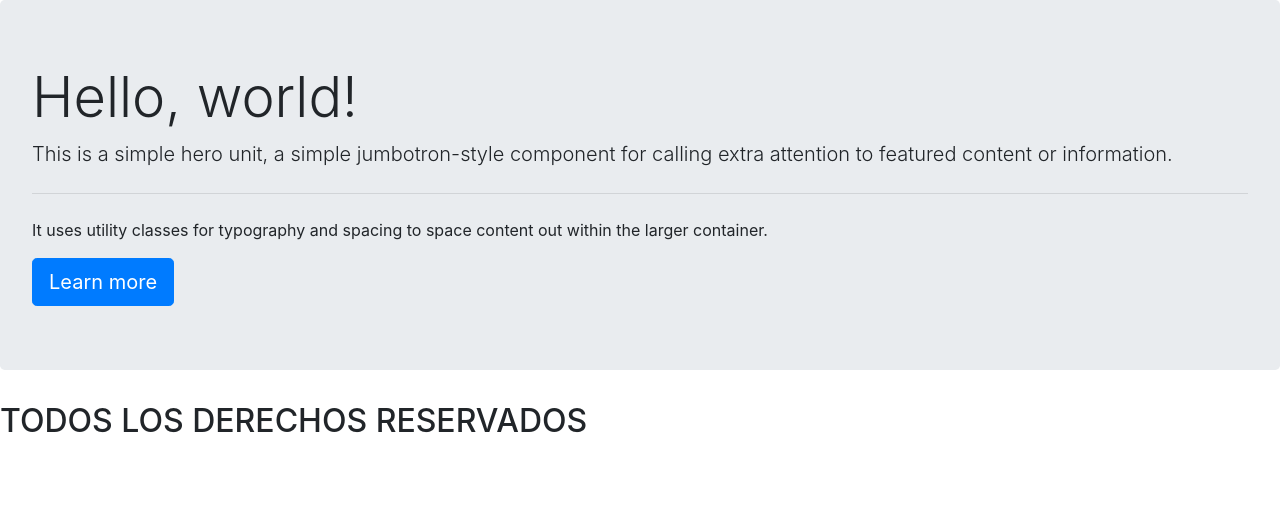
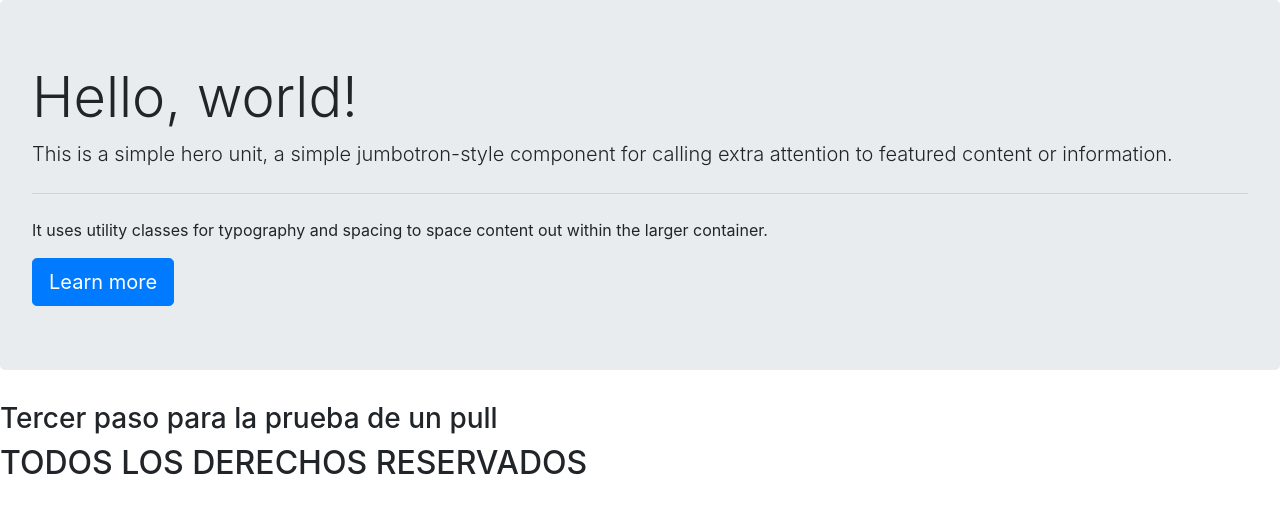
Before and after one commit to mirabalmartin/web-git, a plain HTML site: page index.html in a window 1280 px wide. Drawn offline with nearby package versions, Linux system fonts and the light colour scheme.

Commit message:
prueba pull

```diff
--- a/index.html
+++ b/index.html
@@ -18,6 +18,8 @@
       <p>It uses utility classes for typography and spacing to space content out within the larger container.</p>
       <a class="btn btn-primary btn-lg" href="#" role="button">Learn more</a>
     </div>
+
+    <h3>Tercer paso para la prueba de un pull</h3>
 
 
 
```
